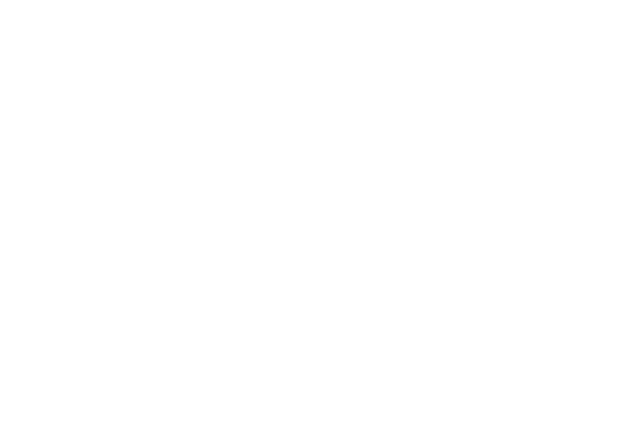
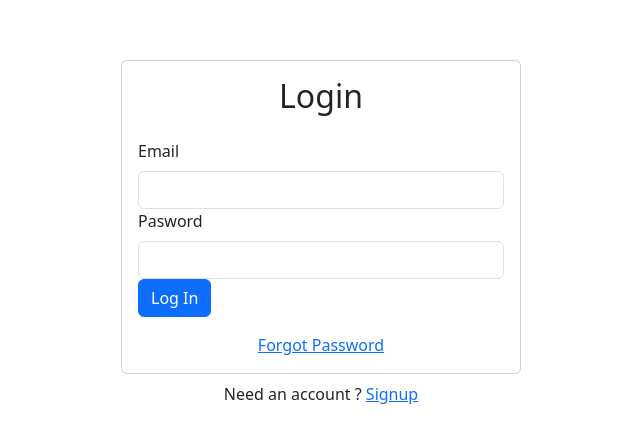
Before and after one commit to elhabibZoro10/Authentication-Crash-Course-With-Firebase-And-Routing, a React (Create React App) app in the folder my-authentication/: page /login in a window 1280 px wide. Shown: the part 167-610 px from the top of the page, without its empty margins (319-959 px from the left). Built offline with nearby package versions, Linux system fonts and the light colour scheme.

Commit message:
Create a Login page design

```diff
--- a/my-authentication/src/components/Login.js
+++ b/my-authentication/src/components/Login.js
@@ -1,10 +1,35 @@
 import React from 'react'
+import { Button, Card, Form } from 'react-bootstrap'
+import { Link } from 'react-router-dom'
 
 const Login = () => {
   return (
-    <div>
+    <>
+      <Card>
+        <Card.Body>
+          <h2 className='text-center mb-4' >Login</h2>
+          <Form>
+            <Form.Group>
+              <Form.Label htmlFor='email' >Email</Form.Label>
+              <Form.Control type='email' id='email' />
+            </Form.Group>
+            <Form.Group>
+              <Form.Label htmlFor='password' >Pasword</Form.Label>
+              <Form.Control type='password' id='password' />
+            </Form.Group>
+          <Button variant="primary" type="submit">Log In</Button>
+          </Form>
 
-    </div>
+          <div className='w-100 text-center mt-3' >
+            <Link to="/forgot-password" >Forgot Password</Link>
+          </div>
+
+        </Card.Body>
+      </Card>
+      <div className='w-100 text-center mt-2' >
+        Need an account ? <Link to="/signup" >Signup</Link>
+      </div>
+    </>
   )
 }
 
--- a/my-authentication/src/components/Signup.js
+++ b/my-authentication/src/components/Signup.js
@@ -25,7 +25,7 @@
           </Form>
         </Card.Body>
       </Card>
-      <div>
+      <div className='w-100 text-center mt-2' >
         Already havz an account? <Link to="/login" >Log In</Link>
       </div>
     </>
```
